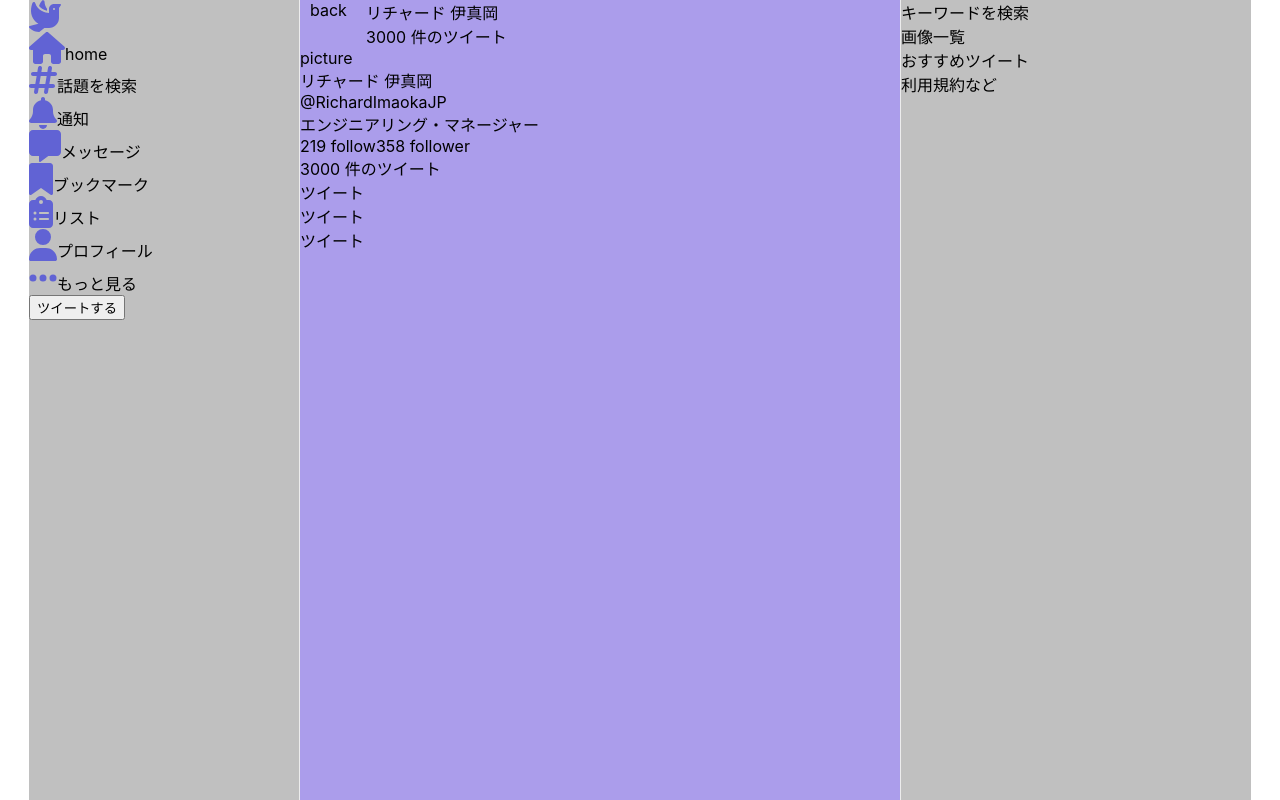
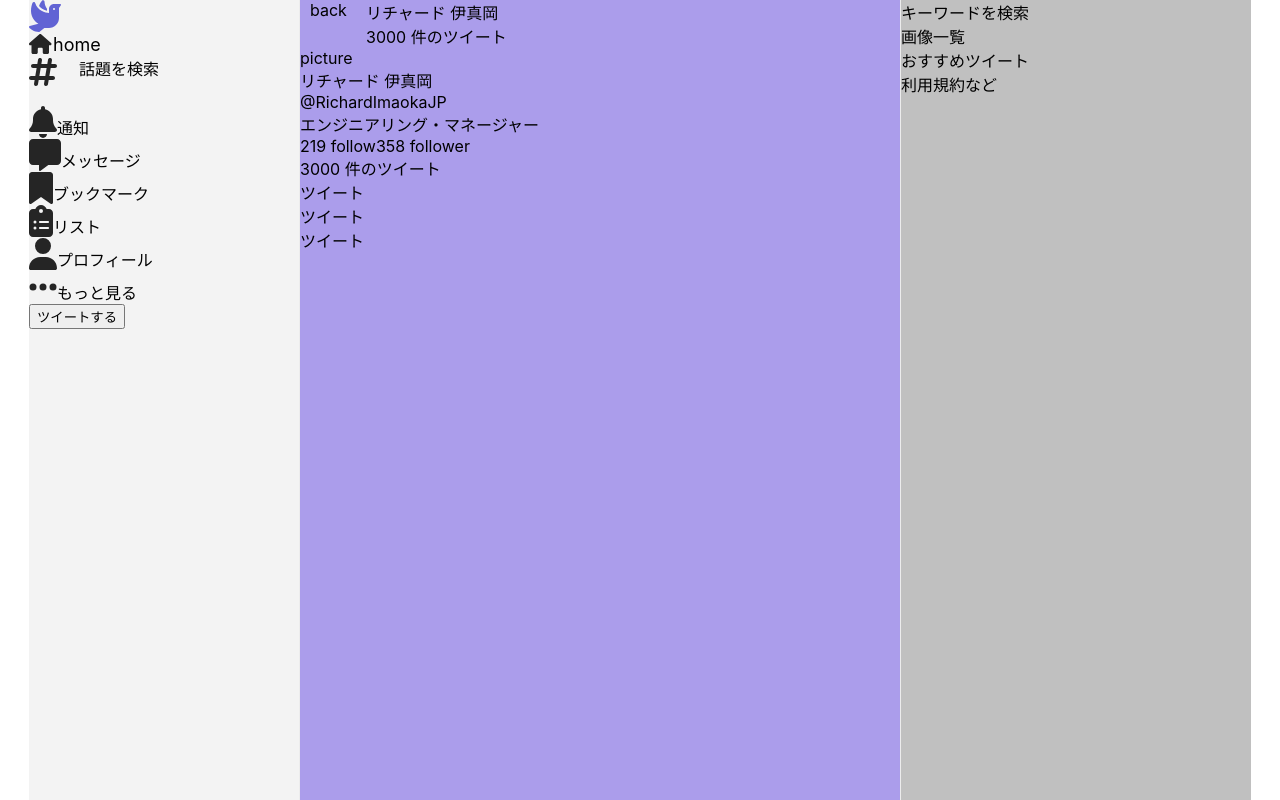
Before and after one commit to richardimaoka/twitter-clone, a React (Create React App) app in the folder client/: page / in a window 1280 px wide. Built offline with nearby package versions, Linux system fonts and the light colour scheme.

Commit message:
home button refined

```diff
--- a/client/src/Leftbar.tsx
+++ b/client/src/Leftbar.tsx
@@ -17,7 +17,7 @@ export const Leftbar = (): JSX.Element => {
   return (
     <section
       css={css`
-        background-color: #c0c0c0;
+        background-color: #f3f3f3;
         margin-left: auto;
         @media (min-width: 1280px) {
           width: 270px;
@@ -27,31 +27,67 @@ export const Leftbar = (): JSX.Element => {
       <div>
         <FontAwesomeIcon icon={faDove} size="2x" style={{ color: "#6163d4" }} />
       </div>
-      <div>
+
+      <div
+        css={css`
+          display: flex;
+          align-items: center;
+        `}
+      >
+        <div
+          css={css`
+            width: 24px;
+            height: 24px;
+            display: flex;
+            justify-items: center;
+            align-items: center;
+          `}
+        >
           <FontAwesomeIcon
             icon={faHouse}
-          size="2x"
-          style={{ color: "#6163d4" }}
+            size="lg"
+            style={{ color: "#252525" }}
           />
-        home
         </div>
         <div>
+          <span
+            css={css`
+              font-size: 18px;
+            `}
+          >
+            home
+          </span>
+        </div>
+      </div>
+
+      <div
+        css={css`
+          display: flex;
+        `}
+      >
+        <div
+          css={css`
+            width: 50px;
+            height: 50px;
+          `}
+        >
           <FontAwesomeIcon
             icon={faHashtag}
             size="2x"
-          style={{ color: "#6163d4" }}
+            style={{ color: "#252525" }}
           />
-        話題を検索
+        </div>
+        <div>話題を検索</div>
       </div>
       <div>
-        <FontAwesomeIcon icon={faBell} size="2x" style={{ color: "#6163d4" }} />
+        <FontAwesomeIcon icon={faBell} size="2x" style={{ color: "#252525" }} />
         通知
       </div>
       <div>
         <FontAwesomeIcon
           icon={faMessage}
           size="2x"
-          style={{ color: "#6163d4" }}
+          style={{ color: "#252525" }}
         />
         メッセージ
       </div>
@@ -59,7 +95,7 @@ export const Leftbar = (): JSX.Element => {
         <FontAwesomeIcon
           icon={faBookmark}
           size="2x"
-          style={{ color: "#6163d4" }}
+          style={{ color: "#252525" }}
         />
         ブックマーク
       </div>
@@ -67,19 +103,19 @@ export const Leftbar = (): JSX.Element => {
         <FontAwesomeIcon
           icon={faClipboardList}
           size="2x"
-          style={{ color: "#6163d4" }}
+          style={{ color: "#252525" }}
         />
         リスト
       </div>
       <div>
-        <FontAwesomeIcon icon={faUser} size="2x" style={{ color: "#6163d4" }} />
+        <FontAwesomeIcon icon={faUser} size="2x" style={{ color: "#252525" }} />
         プロフィール
       </div>
       <div>
         <FontAwesomeIcon
           icon={faEllipsis}
           size="2x"
-          style={{ color: "#6163d4" }}
+          style={{ color: "#252525" }}
         />
         もっと見る
       </div>
```
Lines whose indentation alone changed are shown as unchanged.
